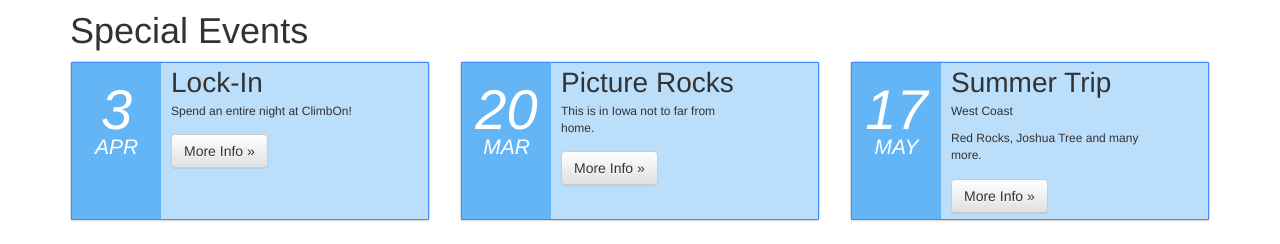
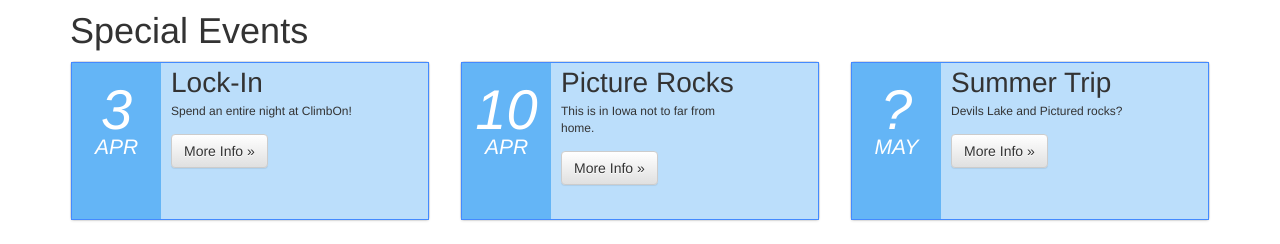
Before and after one commit to thumbimigwe/IIT-Climbing-Website, a plain HTML site: page index.html in a window 1280 px wide. Shown: the part 569-813 px from the top of the page. Drawn offline with nearby package versions, Linux system fonts and the light colour scheme.

Commit message:
Updated the index to remove west coast trip to dl and pic rocks Also updated date to apr 10 on pictured rocks

```diff
--- a/index.html
+++ b/index.html
@@ -134,8 +134,8 @@
             <div class="panel panel-default event">
                 <div class="panel-body">
                     <div class="rsvp col-xs-3 col-sm-3">
-                        <i>20</i>
-                        <i>MAR</i>
+                        <i>10</i>
+                        <i>APR</i>
                     </div>
                     <div class="info col-xs-8 col-sm-7">
                         Picture Rocks
@@ -153,14 +153,14 @@
             <div class="panel panel-default event">
                 <div class="panel-body">
                     <div class="rsvp col-xs-3 col-sm-3">
-                        <i>17</i>
+                        <i>?</i>
                         <i>MAY</i>
                     </div>
                     <div class="info col-xs-8 col-sm-7">
                         Summer Trip
-                        <div><p>West Coast</p><p>Red Rocks, Joshua Tree and many more.</p></div> <!-- insert text here-->
+                        <div><p>Devils Lake and Pictured rocks?</p></div> <!-- insert text here-->
 
-                        <p><a class="btn btn-default" href="https://docs.google.com/forms/d/16VlBCnNg-LLZlNjaHfCi-nRab0a6xYwMMEo3C_psgSI/viewform" role="button">More Info »</a></p> <!-- link to the flyer i made-->
+                        <p><a class="btn btn-default" href="#" role="button">More Info »</a></p> <!-- link to the flyer i made-->
                     </div>
                 </div>
             </div>
```
